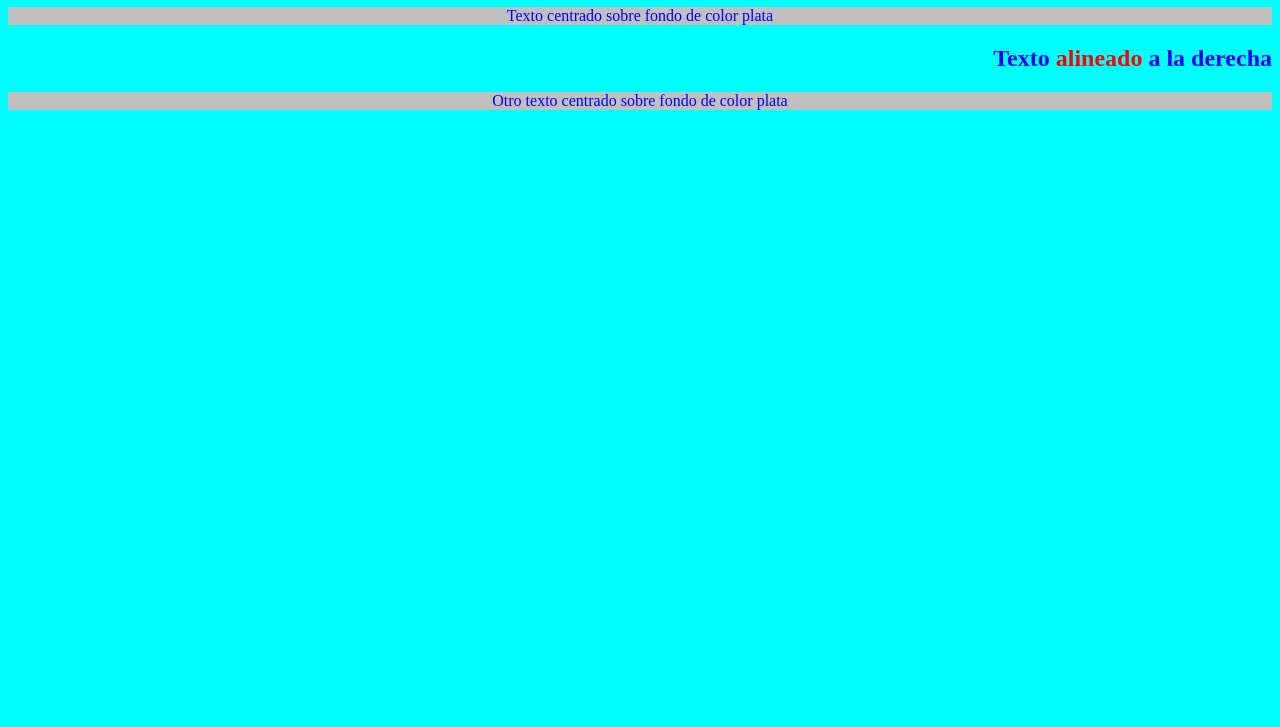
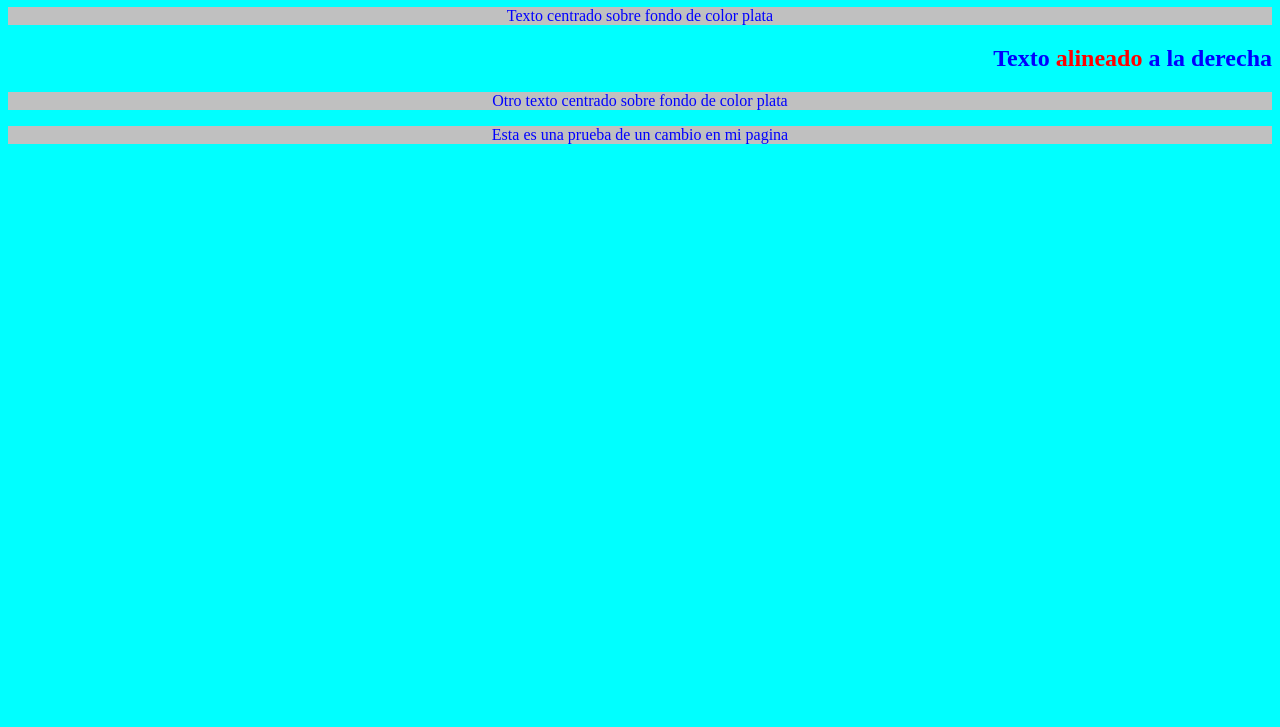
Before and after one commit to joseluismanonrosario/primerapaginaconcss, a plain HTML site: page index.html in a window 1280 px wide. Shown: the part 73-800 px from the top of the page. Drawn offline with Linux system fonts and the light colour scheme.

Commit message:
un nuevo parrafo agregado

```diff
--- a/index.html
+++ b/index.html
@@ -12,6 +12,7 @@
     <p>Texto centrado sobre fondo de color plata</p>
     <h2>Texto <span>alineado</span> a la derecha</h2>
     <p>Otro texto centrado sobre fondo de color plata</p>
+    <p>Esta es una prueba de un cambio en mi pagina</p>
 
 </body>
 </html>
```
